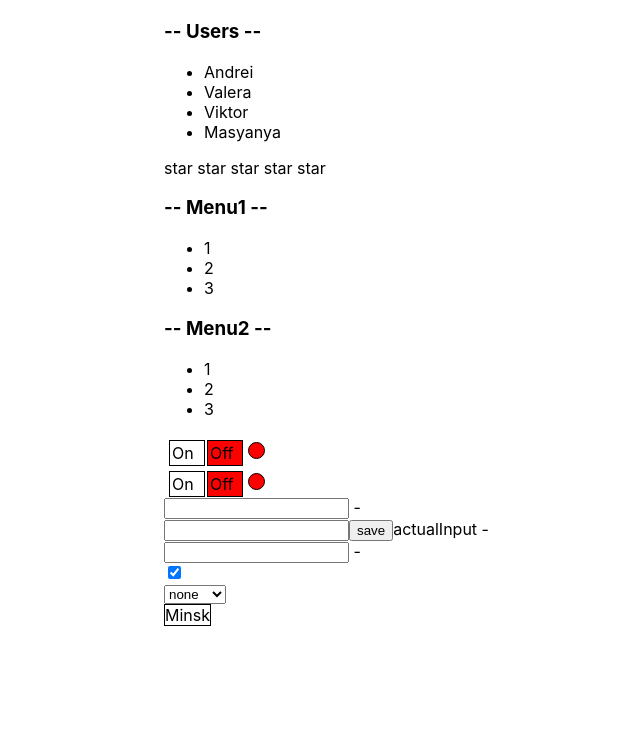
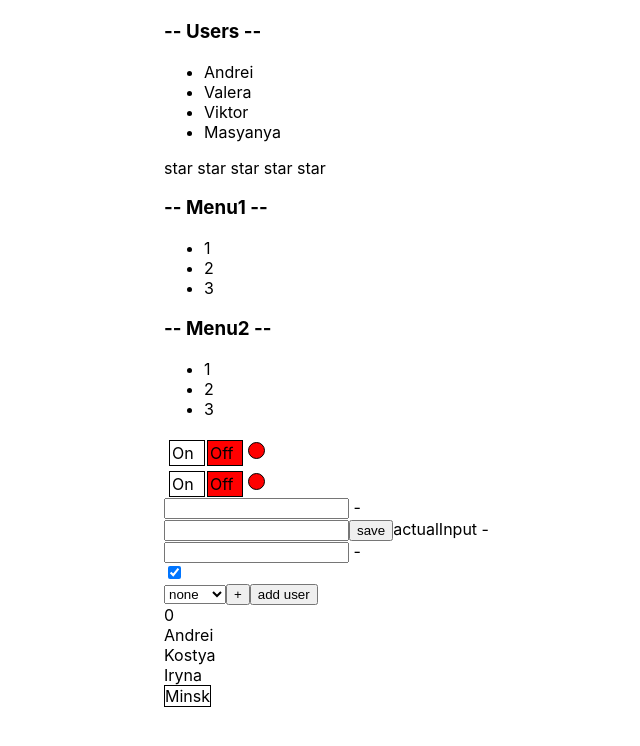
Before and after one commit to kirryya/r-kkp, a React (Create React App) app: page / in a window 1280 px wide. Shown: the top 746 px of the page, without its empty margins (176-816 px from the left). Built offline with nearby package versions, Linux system fonts and the light colour scheme.

Commit message:
React.memo

```diff
--- a/src/App.tsx
+++ b/src/App.tsx
@@ -11,6 +11,7 @@ import {ControlledCheckbox} from "./components/ControlledCheckbox";
 import {ControlledSelect} from "./components/ControlledSelect";
 import Select from "./components/Select/Select";
 import {UncontrolledAccordion} from "./components/Accordion/UncontrolledAccordion";
+import Memo_Demo from "./components/memo_demo/Memo_Demo";
 
 /*function hello() {
 
@@ -70,6 +71,7 @@ function App() {
             <ControlledCheckbox/>
             <ControlledSelect/>
             {/* <OnOff />*/}
+            <Memo_Demo/>
             <Select value={value} onChange={setValue}
                     items={[{title: "Minsk", value: "1"}, {title: "Kiev", value: "2"}, {
                         title: "Vilnius",
--- /dev/null
+++ b/src/components/memo_demo/Memo_Demo.tsx
@@ -0,0 +1,41 @@
+import React, {useState} from 'react';
+
+const NewMessagesCounterSecret = (props: { count: number }) => {
+    console.log("NewMessagesCounterSecret")
+    return <div>{props.count}</div>
+}
+
+const UsersSecret = (props: { users: Array<string> }) => {
+    console.log("UsersSecret")
+    return <div>{
+        props.users.map((u, i) => <div key={i}>{u}</div>)
+    }</div>
+}
+
+const Users = React.memo(UsersSecret)
+const NewMessagesCounter = React.memo(NewMessagesCounterSecret)
+
+const MemoDemo = () => {
+    console.log("MemoDemo")
+    const [counter, setCounter] = useState(0)
+    const [users, setUsers] = useState(["Andrei", "Kostya", "Iryna"])
+
+    const addUser = () => {
+        setUsers([...users, "Sveta" + new Date().getTime()])
+    }
+
+    const addCount = () => {
+        setCounter(counter + 1)
+    }
+
+    return (
+        <>
+            <button onClick={addCount}>+</button>
+            <button onClick={addUser}>add user</button>
+            <NewMessagesCounter count={counter}/>
+            <Users users={users}/>
+        </>
+    );
+};
+
+export default MemoDemo;
```
